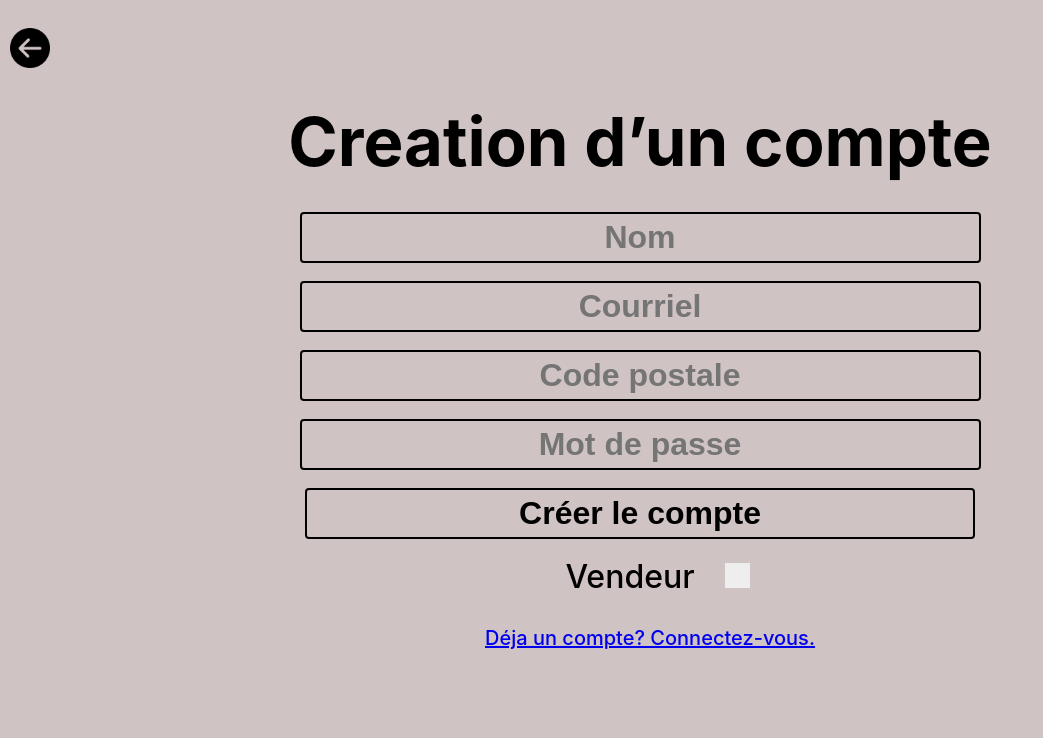
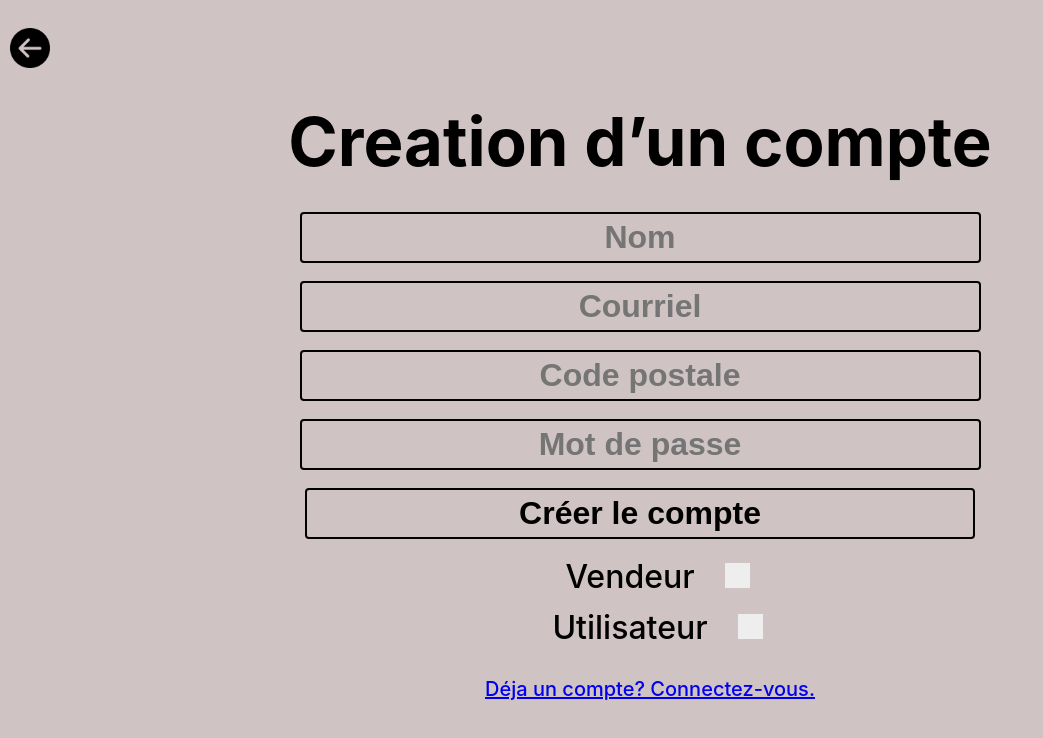
Before and after one commit to Imlouti/Prochevenement, a React (Create React App) app in the folder Prochevenement/frontend/: page /Creation in a window 1280 px wide. Shown: the top 738 px of the page, without its empty margins (0-1043 px from the left). Built offline with nearby package versions, Linux system fonts and the light colour scheme.

Commit message:
ajout checkbox utilisateur

```diff
--- a/Prochevenement/frontend/src/pages/Creation.js
+++ b/Prochevenement/frontend/src/pages/Creation.js
@@ -40,7 +40,7 @@ class Creation extends Component {
             }, 1000);
         }
     }
-    }
+}
 
     render() {
         return <div id="background">
@@ -58,12 +58,16 @@ class Creation extends Component {
                         <button id="submit" color="primary" type="submit" class='button'>Créer le compte</button>
                         <div id="switch">
             <label class="container">Vendeur
-  <input type="radio" id="slider"></input>
-  <span class="checkmark"></span>
-</label>
-
-</div>
-                </form>
+            <input type="radio" id="vendeur" name="role" />
+                <span className="checkmark"></span>
+                </label>
+                <label className="container">
+                Utilisateur
+                <input type="radio" id="utilisateur" name="role" />
+                <span className="checkmark"></span>
+                </label>
+            </div>
+        </form>
         <a id="hidden">Vous devez remplir tous les champs.</a>
 
         <a href="Connexion">Déja un compte? Connectez-vous.</a>
--- a/Prochevenement/frontend/src/pages/styles.css
+++ b/Prochevenement/frontend/src/pages/styles.css
@@ -146,7 +146,7 @@ div{
 
 
  }
- #slider{
+ #role{
   display: inline-block;
  }
   section{
```
